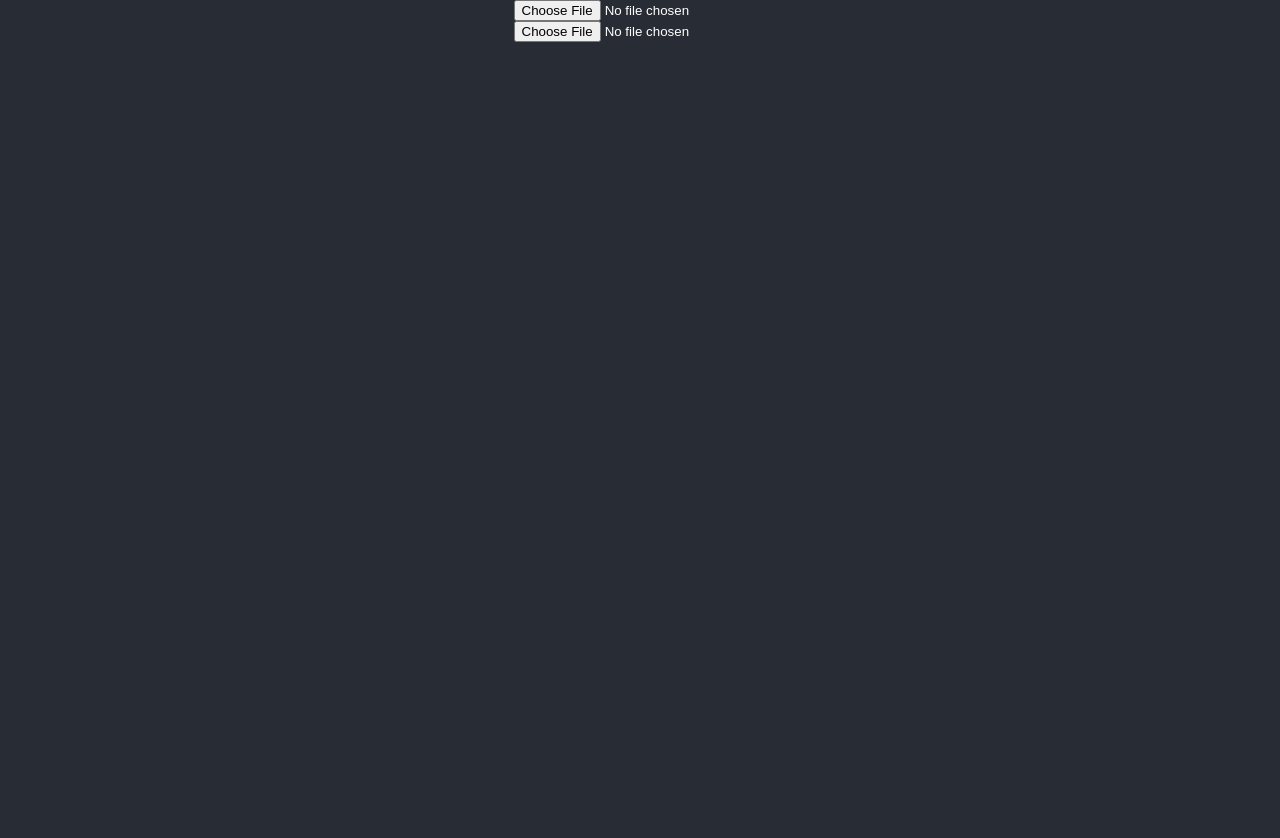
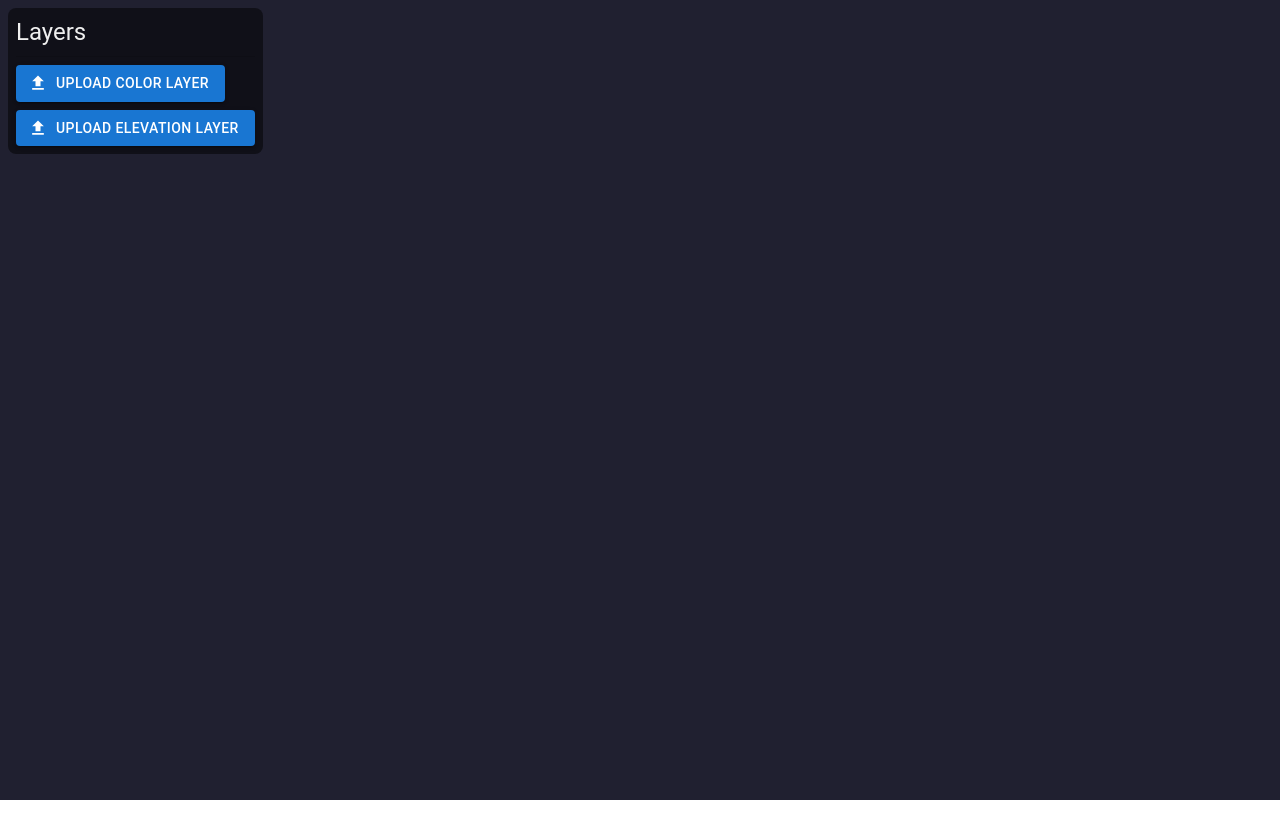
Before and after one commit to jakobmulvad/lego-mozaik, a React (Create React App) app: page / in a window 1280 px wide. Shown: the top 838 px of the page. After the commit the page ends 804 px from the top, so only its background shows below. Built offline with nearby package versions, Linux system fonts and the light colour scheme.

Commit message:
feat: neat ui

```diff
--- a/package.json
+++ b/package.json
@@ -3,6 +3,10 @@
   "version": "0.1.0",
   "private": true,
   "dependencies": {
+    "@emotion/react": "^11.10.5",
+    "@emotion/styled": "^11.10.5",
+    "@mui/icons-material": "^5.10.9",
+    "@mui/material": "^5.10.12",
     "@testing-library/jest-dom": "^5.16.5",
     "@testing-library/react": "^13.4.0",
     "@testing-library/user-event": "^13.5.0",
--- a/src/App.css
+++ /dev/null
@@ -1,38 +0,0 @@
-.App {
-  text-align: center;
-}
-
-.App-logo {
-  height: 40vmin;
-  pointer-events: none;
-}
-
-@media (prefers-reduced-motion: no-preference) {
-  .App-logo {
-    animation: App-logo-spin infinite 20s linear;
-  }
-}
-
-.App-header {
-  background-color: #282c34;
-  min-height: 100vh;
-  display: flex;
-  flex-direction: column;
-  align-items: center;
-  justify-content: center;
-  font-size: calc(10px + 2vmin);
-  color: white;
-}
-
-.App-link {
-  color: #61dafb;
-}
-
-@keyframes App-logo-spin {
-  from {
-    transform: rotate(0deg);
-  }
-  to {
-    transform: rotate(360deg);
-  }
-}
--- a/src/App.tsx
+++ b/src/App.tsx
@@ -1,8 +1,10 @@
+import { Box, Container, Button, Divider, Typography } from '@mui/material';
+import { Stack } from '@mui/system';
 import { ChangeEvent, FC, useEffect, useState } from 'react';
-import './App.css';
 import { calculateBricks } from './brick-optimizer';
 import { Canvas, DotLayer, Layer, PlateLayer } from './Canvas';
 import { Dot, dotsInWorldmap, findBestMatchingDot } from './dots';
+import UploadIcon from '@mui/icons-material/Upload';
 
 const buildPlateLayer = (imageData: ImageData): PlateLayer => {
   const mask: boolean[] = [];
@@ -61,9 +63,7 @@ const App: FC = () => {
     const img = new Image();
     img.onload = () => {
       ctx.drawImage(img, 0, 0);
-
       const imageData = ctx.getImageData(0, 0, img.width, img.height);
-
       let layer: Layer;
 
       switch (type) {
@@ -127,13 +127,44 @@ const App: FC = () => {
   }, [layers]);
 
   return (
-    <div className="App">
-      <header className="App-header">
-        <input type="file" accept="image/*" onChange={(evt) => onChange(evt, 'PLATE')} />
-        <input type="file" accept="image/*" onChange={(evt) => onChange(evt, 'DOT')} />
+    <main style={{ backgroundColor: '#202030', height: '100vh', color: '#efefef' }}>
+      <Container>
         <Canvas layers={layers} />
-      </header>
-    </div>
+      </Container>
+      <Box position="absolute" left={8} top={8} flexDirection="column">
+        <Stack
+          direction="column"
+          spacing={1}
+          style={{ backgroundColor: 'rgba(0, 0, 0, 0.5)', padding: 8, borderRadius: 8 }}
+        >
+          <Box>
+            <Typography variant="h5">Layers</Typography>
+            {layers.map((l) => {
+              if (l.type === 'DOT') {
+                return <Typography ml={1}>Color ({l.dots.length} pieces)</Typography>;
+              }
+              return <Typography ml={1}>Elevation ({l.placements.length} pieces)</Typography>;
+            })}
+          </Box>
+          <Divider></Divider>
+          <label>
+            <input style={{ display: 'none' }} type="file" onChange={(evt) => onChange(evt, 'DOT')} />
+
+            <Button variant="contained" component="span" startIcon={<UploadIcon />}>
+              Upload color layer
+            </Button>
+          </label>
+
+          <label>
+            <input style={{ display: 'none' }} type="file" onChange={(evt) => onChange(evt, 'PLATE')} />
+
+            <Button variant="contained" component="span" startIcon={<UploadIcon />}>
+              Upload elevation layer
+            </Button>
+          </label>
+        </Stack>
+      </Box>
+    </main>
   );
 };
 
```
Also changed, not shown: 1 other file (tests, documents, lock files or other folders).
